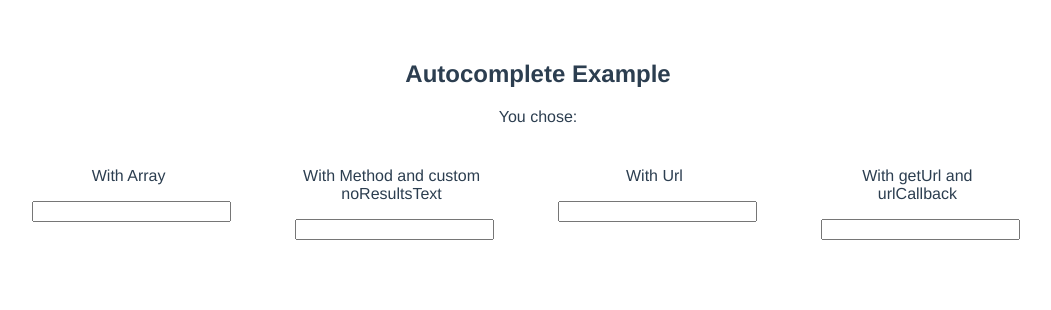
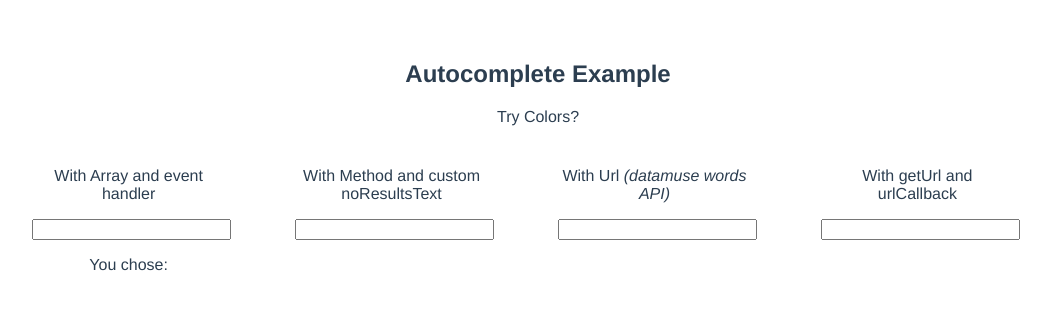
Before and after one commit to conwayb/autoCompleteVueExample, a Vue app: page / in a window 1280 px wide. Shown: the top 310 px of the page, without its empty margins (102-1153 px from the left). Built offline with nearby package versions, Linux system fonts and the light colour scheme.

Commit message:
Change horses to colors and add help

```diff
--- a/src/App.vue
+++ b/src/App.vue
@@ -1,25 +1,26 @@
 <template>
   <div id="app">
     <h2>Autocomplete Example</h2>
-    <div class='event--notification'>
-        You chose: {{ chosenSuggestion }}
-    </div>
+    <p>Try Colors?</p>
     <div class='wrapper'>
       <div class='example'>
-        <p>With Array</p>
+        <p>With Array and event handler</p>
         <auto-complete
           @autocomplete-selected="setChoice"
           @autocomplete-clear="setChoice"
-          :dataArray="horses"/>
+          :dataArray="colors"/>
+          <div class='selected--wrapper'>
+              You chose: {{ chosenSuggestion }}
+          </div>
       </div>
       <div class='example'>
         <p>With Method and custom noResultsText</p>
         <auto-complete
-          :method="getHorses"
+          :method="getColors"
           noResultsText="Where's the beef?"/>
       </div>
       <div class='example'>
-        <p>With Url</p>
+        <p>With Url <em>(datamuse words API)</em></p>
         <auto-complete
           :url="endpoint"
           textAttribute="word"/>
@@ -46,19 +47,23 @@ export default {
   },
   data () {
     return {
-      'horses': [
+      'colors': [
         {
-          text: 'brown',
-          abbr: 'br'
+          text: 'Yellow',
+          abbr: 'Y'
         },
         {
-          text: 'black',
-          abbr: 'bl'
+          text: 'Red',
+          abbr: 'R'
         },
         {
-          text: 'tall',
-          abbr: 't'
-        }
+          text: 'Blue',
+          abbr: 'B'
+        },
+        {
+          text: 'Green',
+          abbr: 'G'
+        },
       ],
       endpoint: "https://api.datamuse.com/words?sp=",
       chosenSuggestion: null,
@@ -70,25 +75,11 @@ export default {
         this.chosenSuggestion = null;
         return
       }
-      if (value.word) this.chosenSuggestion = value.word;
-      else if (value.text) this.chosenSuggestion = value.text;
+      if (value.text) this.chosenSuggestion = value.text;
     },
-    getHorses (query) {
-      let horses =  [
-        {
-          text: 'brown',
-          abbr: 'br'
-        },
-        {
-          text: 'black',
-          abbr: 'bl'
-        },
-        {
-          text: 'tall',
-          abbr: 't'
-        }
-      ];
-      return horses.filter(h => h.text.indexOf(query) > -1)
+    getColors (query) {
+      return this.colors.filter(
+        c => c.text.toLowerCase().indexOf(query.toLowerCase()) > -1)
     },
     constructUrl (query) {
       return `${this.endpoint}${query}&max=4`
@@ -123,6 +114,8 @@ export default {
   margin-right: 30px;
   height: 100vh;
 }
-
+.selected--wrapper {
+  margin-top: 1em;
+}
 
 </style>
--- a/src/components/AutoComplete.vue
+++ b/src/components/AutoComplete.vue
@@ -55,12 +55,14 @@ export default {
       this.selected = true;
       this.$emit('autocomplete-selected', suggestion);
     },
-    filterDataArray (query, things, textAttribute) {
-      return things.filter(t => t[textAttribute].indexOf(query) > -1)
+    filterDataArray (query, data, textAttribute) {
+      return data.filter(
+        d => d[textAttribute].toLowerCase().indexOf(query.toLowerCase()) > -1
+      );
     },
     getData (query) {
       this.selected = false;
-      this.$emit('autocomplete-clear')
+      this.$emit('autocomplete-clear');
       let url;
       if (this.url || this.getUrl) {
         if (this.getUrl) {
```
